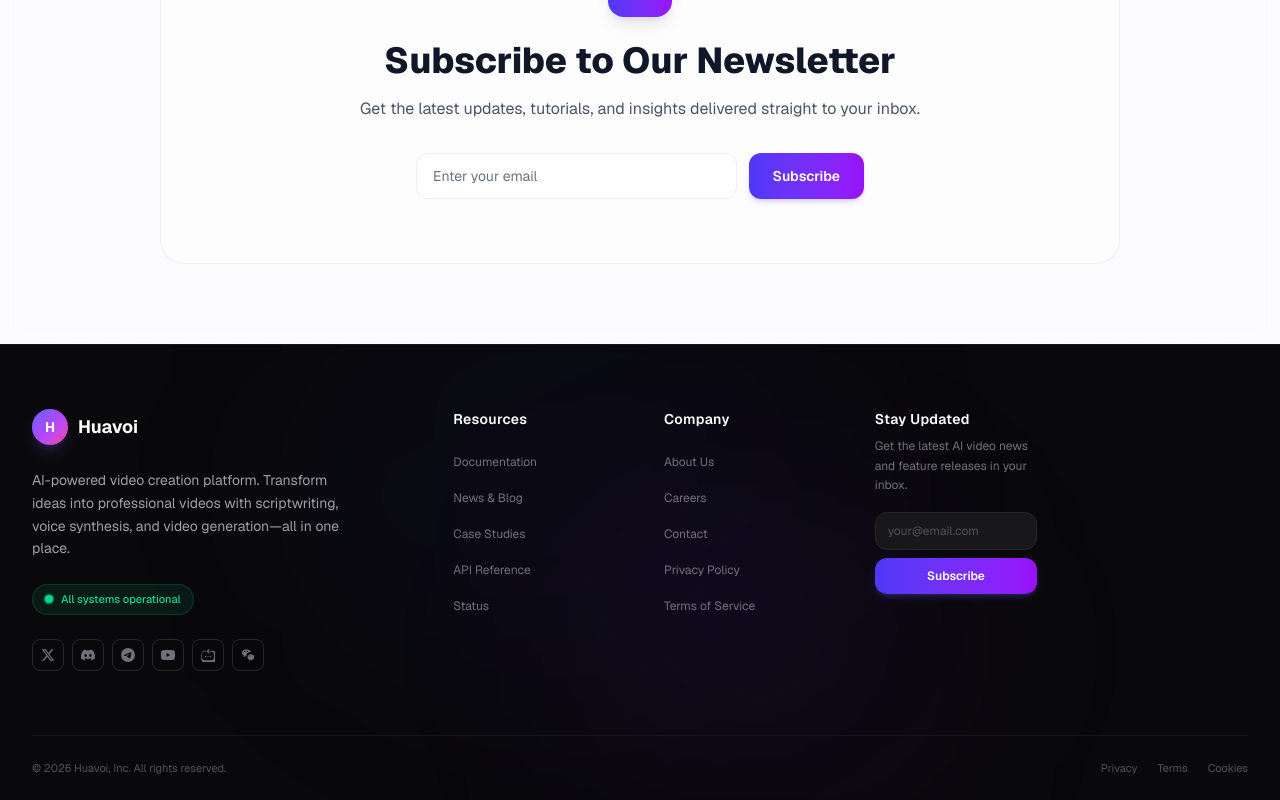
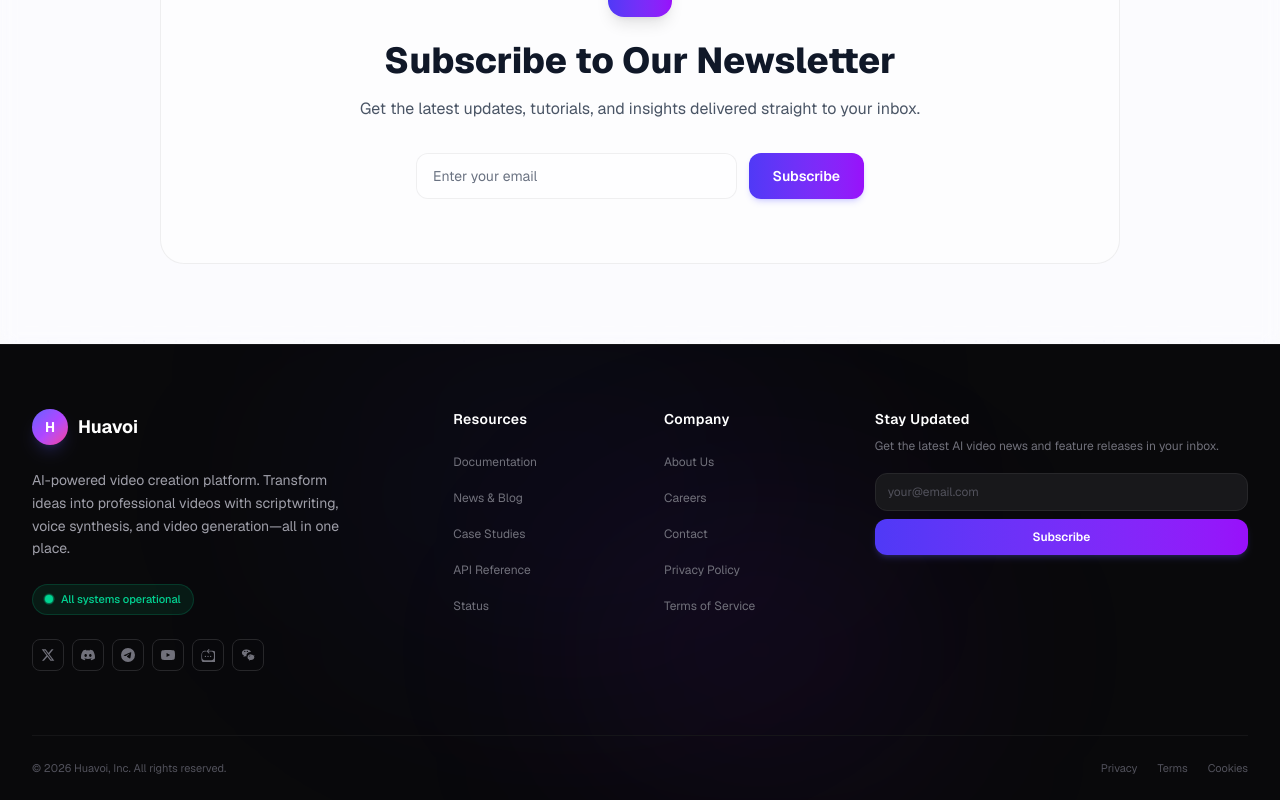
Before and after one commit to szj10/official-landing, a Next.js app: page /news in a window 1280 px wide. Shown: the part 2203-3003 px from the top of the page. Built offline with nearby package versions, Linux system fonts and the light colour scheme.

Commit message:
fix footer width issue for `Stay Updated` section

```diff
--- a/src/components/Footer.tsx
+++ b/src/components/Footer.tsx
@@ -199,7 +199,7 @@ export default function Footer() {
           </div>
 
           {/* Nav link columns - 2 columns on mobile */}
-          <div className="grid grid-cols-2 gap-8 lg:contents">
+          <div className="grid grid-cols-2 gap-8 lg:contents lg:col-span-2">
             {Object.entries(footerLinks).map(([section, links]) => (
               <div key={section}>
                 <h3 className="text-white font-semibold text-sm mb-5 tracking-wide">{section}</h3>
@@ -220,7 +220,7 @@ export default function Footer() {
           </div>
 
           {/* Newsletter */}
-          <div className="lg:col-span-1">
+          <div className="lg:col-span-2">
             <h3 className="text-white font-semibold text-sm mb-2 tracking-wide">Stay Updated</h3>
             <p className="text-xs text-zinc-500 mb-4 leading-relaxed">
               Get the latest AI video news and feature releases in your inbox.
```
